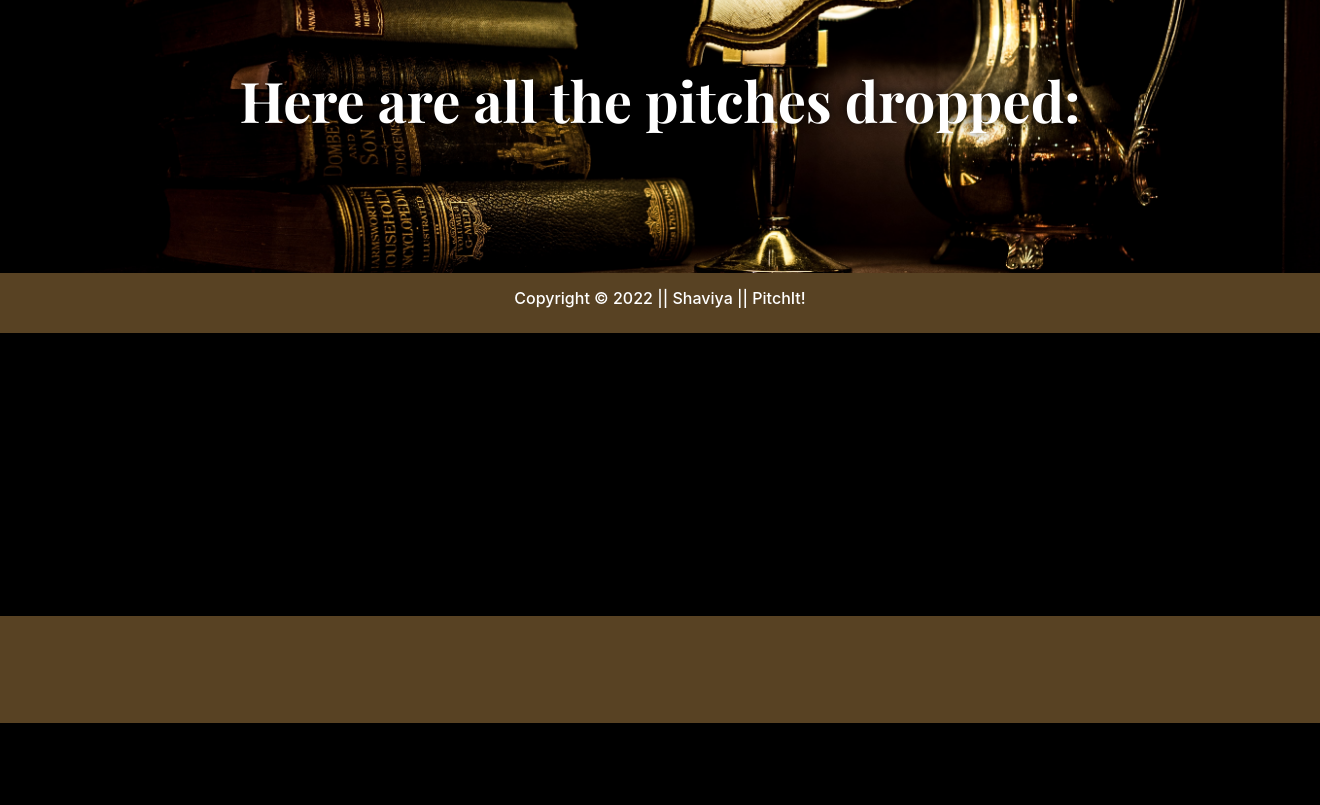
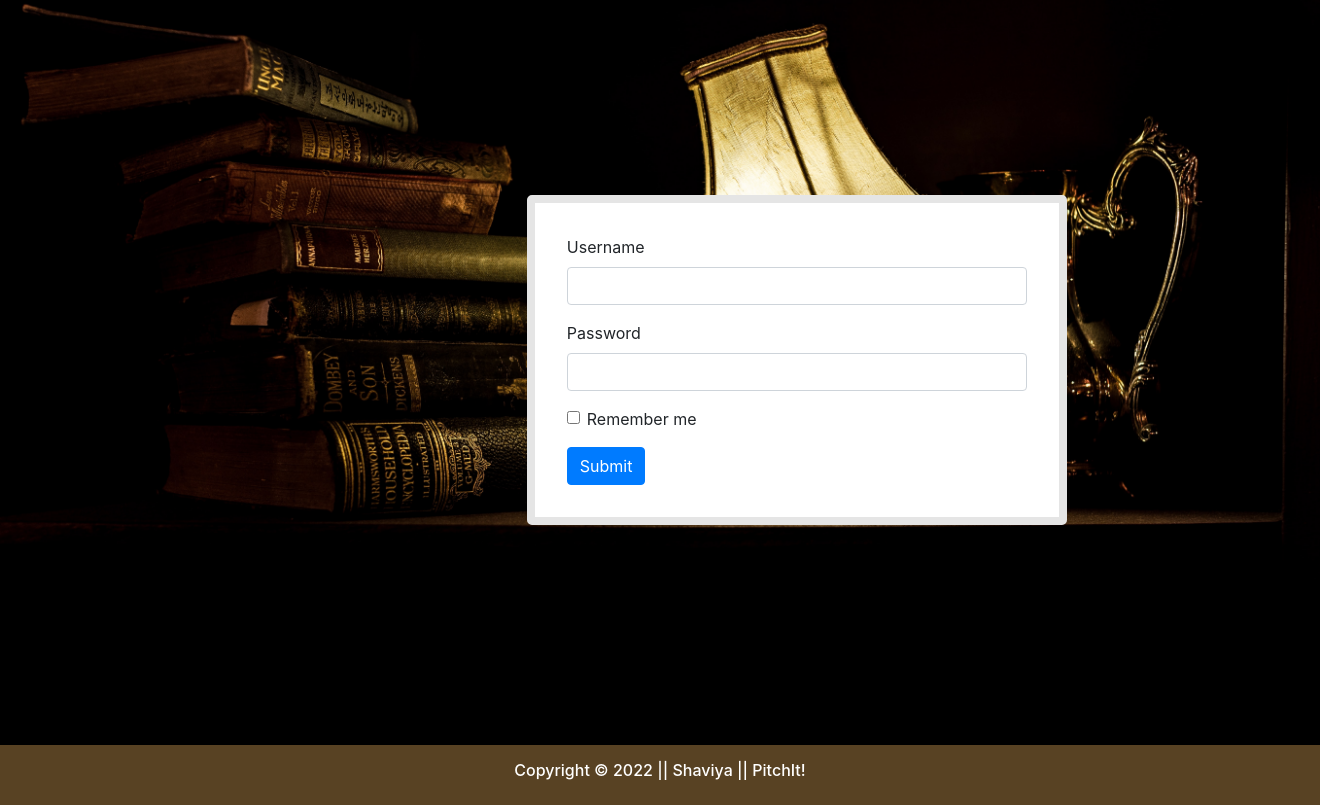
Before and after one commit to ShaviyaVictor/pitchit-app, a Flask app: page /login in a window 1320 px wide. Shown: the part 77-882 px from the top of the page. Before the commit the page ends 800 px from the top, so only its background shows below. Run offline with Flask 2, Linux system fonts and the light colour scheme; some libraries are stand-ins or nearby versions.

Commit message:
Add the login and the sign up forms

```diff
--- a/app/config.py
+++ b/app/config.py
@@ -4,7 +4,6 @@
   '''
   pass
   # SQLALCHEMY_DATABASE_URI='postgresql+psycopg2://postgres:Access@localhost/pitchit'
-
 
 
 class ProdConfig(Config) :
--- a/app/forms.py
+++ b/app/forms.py
@@ -4,6 +4,8 @@
 
 # from wtforms import StringField, PasswordField, BooleanField, IntegerField
 # from wtforms.validators import InputRequired, Length, Email
+
+
 
 # class logInForm(FlaskForm) :
 #   username = StringField('username', validators=[InputRequired(), Length(min = 4, max = 15)])
@@ -22,4 +24,4 @@
 
 
 # class pitchForm(FlaskForm) :
-#   pitch = StringField('pitch', widget=Textarea(), validators=[InputRequired()])
+#   pitch = StringField('pitch', validators=[InputRequired()])
--- /dev/null
+++ b/app/static/css/login.css
@@ -0,0 +1,19 @@
+.container {
+  margin: 8%;
+}
+.center {
+  background-color: white;
+  padding: 2rem;
+  width: 50%;
+  margin-left: 28%;
+  border-radius: 5px;
+  border: solid 0.5rem #E5E5E5;
+}
+
+.bottom {
+  text-align: center;
+}
+
+.g-3 {
+  margin-bottom: 1rem;
+}
--- a/app/templates/login.html
+++ b/app/templates/login.html
@@ -8,7 +8,7 @@
 
 
 
-  <link rel="stylesheet" href="../static/css/indxstyles.css">
+  <link rel="stylesheet" href="../static/css/login.css">
 
 </head>
 <body>
@@ -16,9 +16,25 @@
   <div class="container top">
     <div class="row 1">
       <div class="col-12">
-        <h1>
-          Here are all the pitches dropped:
-        </h1>
+        <div class="container">
+
+          <form class="center">
+            <div class="mb-3">
+              <label for="exampleInputEmail1" class="form-label">Username</label>
+              <input type="email" class="form-control" id="exampleInputEmail1" aria-describedby="emailHelp">
+            </div>
+            <div class="mb-3">
+              <label for="exampleInputPassword1" class="form-label">Password</label>
+              <input type="password" class="form-control" id="exampleInputPassword1">
+            </div>
+            <div class="mb-3 form-check">
+              <input type="checkbox" class="form-check-input" id="exampleCheck1">
+              <label class="form-check-label" for="exampleCheck1">Remember me</label>
+            </div>
+            <button type="submit" class="btn btn-primary">Submit</button>
+          </form>
+
+        </div>
       </div>
     </div>
   </div>
--- a/app/templates/signup.html
+++ b/app/templates/signup.html
@@ -29,6 +29,10 @@
               </div>
             </div>
             <div class="mb-3">
+              <label for="exampleInputEmail1" class="form-label">Username</label>
+              <input type="email" class="form-control" id="exampleInputEmail1" aria-describedby="emailHelp">
+            </div>
+            <div class="mb-3">
               <label for="exampleInputEmail1" class="form-label">Email address</label>
               <input type="email" class="form-control" id="exampleInputEmail1" aria-describedby="emailHelp">
               <div id="emailHelp" class="form-text">We'll never share your email with anyone else.</div>
@@ -43,7 +47,7 @@
             </div>
             <div class="mb-3 form-check">
               <input type="checkbox" class="form-check-input" id="exampleCheck1">
-              <label class="form-check-label" for="exampleCheck1">Check me out</label>
+              <label class="form-check-label" for="exampleCheck1">Remember me</label>
             </div>
             <button type="submit" class="btn btn-primary">Submit</button>
           </form>
--- a/app/views.py
+++ b/app/views.py
@@ -2,7 +2,7 @@
 from app import app
 # from .forms import logInForm, signUpForm, pitchForm
 
-
+# app.config['SECRET_KEY']=''
 
 # views
 @app.route('/')
@@ -66,4 +66,4 @@
 
   title = 'Pitch it | logout'
 
-  return render_template('logout.html', title = title)
+  return render_template('index.html', title = title)
--- a/run.py
+++ b/run.py
@@ -4,6 +4,7 @@
 # from multiprocessing import Manager
 # from flask_script import Manager
 from app import app
+
 
 # from flask import Flask
 
```
